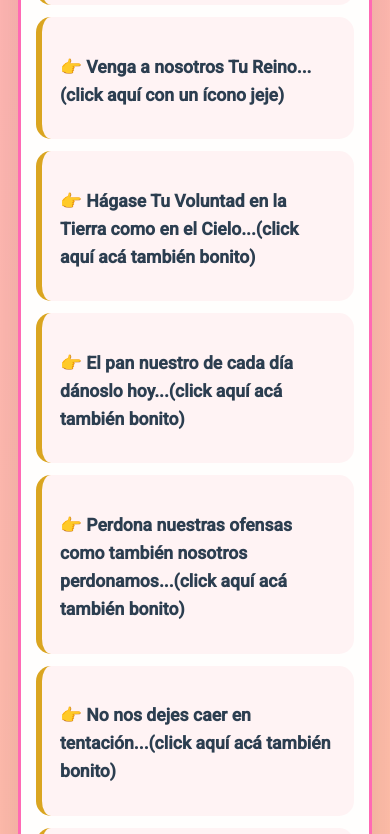
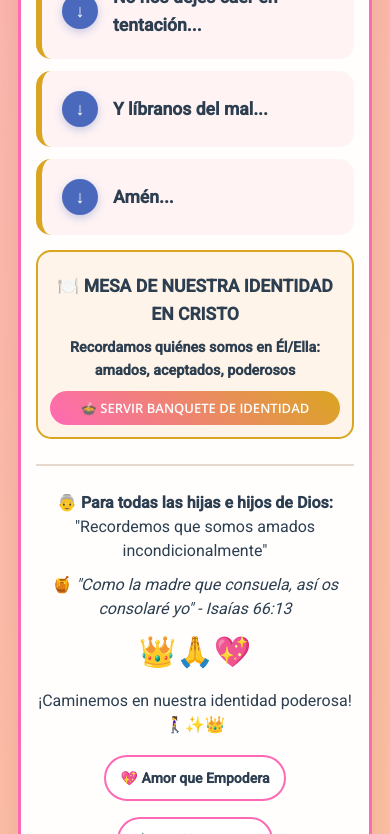
Before and after one commit to astivenr/PadreNuestro, a plain HTML site: page index.html in a window 390 px wide. Shown: the part 1166-2000 px from the top of the page. Drawn offline with nearby package versions, Linux system fonts and the light colour scheme.

Commit message:
Update index.html

```diff
--- a/index.html
+++ b/index.html
@@ -15,7 +15,7 @@
         color: #2c3e50;
         text-align: center;
         padding: 15px;
-        min-height: 100vh;
+        min-height: 50vh;
         scroll-behavior: smooth;
     }
     .container {
@@ -28,30 +28,53 @@
         border: 3px solid #ff69b4;
     }
 
-    /* TÍTULO MÁS COMPACTO */
+    /* ENCABEZADO MÁS COMPACTO */
     .header-compacto {
-        margin-bottom: 25px;
-        padding: 15px;
+        margin-bottom: 20px;
+        padding: 12px;
         background: rgba(255, 182, 193, 0.15);
-        border-radius: 15px;
+        border-radius: 12px;
         border: 2px solid #daa520;
     }
     h1 {
         font-family: 'Open Sans', sans-serif;
         font-weight: 700;
-        font-size: 1.8em; /* REDUCIDO de 2.5em */
+        font-size: 1.5em; /* Más compacto */
         color: #8b4513;
-        margin: 10px 0;
+        margin: 8px 0;
         line-height: 1.2;
     }
     .subtitle {
         font-weight: 600;
-        font-size: 1.1em; /* REDUCIDO de 1.3em */
+        font-size: 0.95em; /* Más compacto */
         color: #daa520;
         font-style: italic;
-        margin: 10px 0;
+        margin: 5px 0;
     }
 
+    /* HORNO MÁS COMPACTO */
+    .cocina-celestial {
+        background: rgba(255,218,185,0.3);
+        padding: 15px;
+        margin: 20px 0;
+        border-radius: 15px;
+        border: 2px solid #daa520;
+    }
+    .horno-divino {
+        animation: bake 3s infinite;
+        font-size: 35px; /* Reducido de 45px */
+        margin: 10px; /* Reducido de 15px */
+    }
+    .cocina-celestial h3 {
+        font-size: 1.1em; /* Reducido */
+        margin: 8px 0; /* Reducido */
+    }
+    .cocina-celestial p {
+        margin: 8px 0; /* Reducido */
+        font-size: 0.9em; /* Reducido */
+    }
+
+    /* ESTILOS ORACIÓN (MANTENIDOS) */
     .oracion-linea {
         background: rgba(255, 182, 193, 0.15);
         margin: 15px 0;
@@ -66,18 +89,47 @@
         background: rgba(255,182,193,0.25);
         transform: translateX(5px);
     }
-    .oracion-linea h3 {
-        font-weight: 600;
-        font-size: 1.3em;
-        color: #2c3e50;
-        margin-bottom: 12px;
+
+    .titulo-contenedor {
+        display: flex;
+        align-items: center;
         cursor: pointer;
         padding: 8px;
         border-radius: 8px;
         transition: background-color 0.3s ease;
     }
-    .oracion-linea h3:hover {
+    .titulo-contenedor:hover {
         background: rgba(218, 165, 32, 0.1);
+    }
+
+    .boton-flecha {
+        width: 36px;
+        height: 36px;
+        background: #4a69bd;
+        border-radius: 50%;
+        display: flex;
+        justify-content: center;
+        align-items: center;
+        color: white;
+        font-size: 18px;
+        margin-right: 15px;
+        flex-shrink: 0;
+        cursor: pointer;
+        transition: all 0.3s ease;
+        border: none;
+        box-shadow: 0 3px 8px rgba(74, 105, 189, 0.3);
+    }
+
+    .boton-flecha:hover {
+        background: #3a59ad;
+        transform: scale(1.1);
+    }
+
+    .oracion-titulo {
+        font-weight: 600;
+        font-size: 1.3em;
+        color: #2c3e50;
+        margin: 0;
     }
 
     .botones-contenedor {
@@ -114,7 +166,7 @@
         display: none;
         background: rgba(255, 250, 205, 0.95);
         padding: 20px;
-        margin: 15px 0 5px 0; /* Menos margen inferior */
+        margin: 15px 0 5px 0;
         border-radius: 15px;
         border: 2px dashed #daa520;
         color: #2c3e50;
@@ -123,13 +175,6 @@
         animation: fadeIn 0.4s ease-in;
     }
 
-    .cocina-celestial {
-        background: rgba(255,218,185,0.3);
-        padding: 20px;
-        margin: 25px 0;
-        border-radius: 20px;
-        border: 3px solid #daa520;
-    }
     .virtud {
         display: inline-block;
         background: rgba(255,255,255,0.9);
@@ -174,33 +219,28 @@
         75% { transform: translateY(-3px) rotate(-3deg); }
         100% { transform: translateY(0) rotate(0deg); }
     }
-    .horno-divino {
-        animation: bake 3s infinite;
-        font-size: 45px;
-        margin: 15px;
-    }
     @keyframes bake {
         0% { transform: scale(1) rotate(0); }
         50% { transform: scale(1.05) rotate(3deg); }
         100% { transform: scale(1) rotate(0); }
     }
     .abuelita-emoji {
-        font-size: 35px;
+        font-size: 30px; /* Reducido de 35px */
         animation: float 4s ease-in-out infinite;
-        margin: 10px 0;
+        margin: 5px 0; /* Reducido de 10px 0 */
     }
     @keyframes float {
         0% { transform: translateY(0px); }
-        50% { transform: translateY(-8px); }
+        50% { transform: translateY(-6px); } /* Reducido de -8px */
         100% { transform: translateY(0px); }
     }
     .footer {
-        margin-top: 30px;
-        padding-top: 20px;
+        margin-top: 25px; /* Reducido de 30px */
+        padding-top: 15px; /* Reducido de 20px */
         border-top: 2px solid rgba(139, 69, 19, 0.2);
     }
     .footer p {
-        margin: 12px 0;
+        margin: 10px 0; /* Reducido de 12px 0 */
         line-height: 1.5;
         font-size: 16px;
     }
@@ -220,14 +260,22 @@
             padding: 20px 15px;
         }
         .header-compacto {
-            padding: 12px;
-            margin-bottom: 20px;
+            padding: 10px;
+            margin-bottom: 15px;
         }
         h1 {
-            font-size: 1.5em; /* Aún más compacto en móviles */
+            font-size: 1.3em;
         }
         .subtitle {
-            font-size: 1em;
+            font-size: 0.85em;
+        }
+        .cocina-celestial {
+            padding: 12px;
+            margin: 15px 0;
+        }
+        .horno-divino {
+            font-size: 30px;
+            margin: 8px;
         }
         .botones-contenedor {
             flex-direction: column;
@@ -238,9 +286,8 @@
             font-size: 13px;
             padding: 8px 12px;
         }
-        .oracion-linea h3 {
+        .oracion-titulo {
             font-size: 1.1em;
-            padding: 6px;
         }
         .oracion-linea {
             padding: 12px;
@@ -260,28 +307,24 @@
 </head>
 <body>
 <div class="container sin-scroll-automatico">
+    <!-- ENCABEZADO MÁS COMPACTO -->
     <div class="header-compacto">
         <div class="abuelita-emoji">👵💖</div>
         <h1>🍪 PADRE-MADRE NUESTRO 🌸</h1>
         <div class="subtitle">"Dios nos hizo poderosos en amor infinito"</div>
     </div>
 
+    <!-- HORNO MÁS COMPACTO -->
     <div class="cocina-celestial">
         <div class="horno-divino">🍞✨</div>
-        <h2>HORNO DEL AMOR DIVINO PRENDIDO</h2>
-        <p><em>Donde nuestra identidad en Cristo se cocina a fuego lento de gracia. este cuadro está muy grande jajaja</em></p>
-        <div>
-            <span class="virtud">💖 Amor que Empodera</span>
-            <span class="virtud">⚖️ Equilibrio Divino</span>
-            <span class="virtud">🎭 Alegría que Sana</span>
-            <span class="virtud">🧠 Mente de Cristo</span>
-        </div>
+        <h3>HORNO DEL AMOR DIVINO PRENDIDO</h3>
+        <p><em>Donde nuestra identidad en Cristo se cocina a fuego lento de gracia.</em></p>
     </div>
 
     <div id="padre-nuestro-abuelita"></div>
 
     <div class="cocina-celestial">
-        <h2>🍽️ MESA DE NUESTRA IDENTIDAD EN CRISTO</h2>
+        <h3>🍽️ MESA DE NUESTRA IDENTIDAD EN CRISTO</h3>
         <p><strong>Recordamos quiénes somos en Él/Ella: amados, aceptados, poderosos</strong></p>
         <button class="boton-revelacion" onclick="servirBanquete()">🍲 SERVIR BANQUETE DE IDENTIDAD</button>
         <div id="banquete-servido" style="display:none;margin-top:15px;">
@@ -297,6 +340,12 @@
         <p>🍯 <em>"Como la madre que consuela, así os consolaré yo" - Isaías 66:13</em></p>
         <div class="abuelita-emoji">👑🙏💖</div>
         <p>¡Caminemos en nuestra identidad poderosa! 🚶‍♀️✨👑</p>
+        <div>
+            <span class="virtud">💖 Amor que Empodera</span>
+            <span class="virtud">⚖️ Equilibrio Divino</span>
+            <span class="virtud">🎭 Alegría que Sana</span>
+            <span class="virtud">🧠 Mente de Cristo</span>
+        </div>
     </div>
 </div>
 
@@ -382,15 +431,15 @@ function obtenerVersiculoAleatorio(linea) {
 
 function generarPadreNuestroInteractivo() {
     const lineas = [
-        { titulo: "Padre-Madre Nuestro que estás en los Cielos...(click aquí)", linea: 1 },
-        { titulo: "Santificado sea Tu Nombre...(click aquí pero bonito)", linea: 2 },
-        { titulo: "Venga a nosotros Tu Reino...(click aquí con un ícono jeje)", linea: 3 },
-        { titulo: "Hágase Tu Voluntad en la Tierra como en el Cielo...(click aquí acá también bonito)", linea: 4 },
-        { titulo: "El pan nuestro de cada día dánoslo hoy...(click aquí acá también bonito)", linea: 5 },
-        { titulo: "Perdona nuestras ofensas como también nosotros perdonamos...(click aquí acá también bonito)", linea: 6 },
-        { titulo: "No nos dejes caer en tentación...(click aquí acá también bonito)", linea: 7 },
-        { titulo: "Y líbranos del mal...(click aquí acá también bonito)", linea: 8 },
-        { titulo: "Amén...(click aquí acá también bonito)", linea: 9 }
+        { titulo: "Padre-Madre Nuestro que estás en los Cielos...", linea: 1 },
+        { titulo: "Santificado sea Tu Nombre...", linea: 2 },
+        { titulo: "Venga a nosotros Tu Reino...", linea: 3 },
+        { titulo: "Hágase Tu Voluntad en la Tierra como en el Cielo...", linea: 4 },
+        { titulo: "El pan nuestro de cada día dánoslo hoy...", linea: 5 },
+        { titulo: "Perdona nuestras ofensas como también nosotros perdonamos...", linea: 6 },
+        { titulo: "No nos dejes caer en tentación...", linea: 7 },
+        { titulo: "Y líbranos del mal...", linea: 8 },
+        { titulo: "Amén...", linea: 9 }
     ];
     const contenedor = document.getElementById('padre-nuestro-abuelita');
     lineas.forEach((item, index) => {
@@ -398,7 +447,10 @@ function generarPadreNuestroInteractivo() {
         const div = document.createElement('div');
         div.className = 'oracion-linea';
         div.innerHTML = `
-            <h3 onclick="mostrarRevelacion(${numero})">👉 ${item.titulo}</h3>
+            <div class="titulo-contenedor" onclick="mostrarRevelacion(${numero})">
+                <button class="boton-flecha">↓</button>
+                <h2 class="oracion-titulo">${item.titulo}</h2>
+            </div>
             <div id="revelacion-${numero}" class="revelacion">
                 <strong>💖 IDENTIDAD EN CRISTO:</strong> Somos hijas e hijos del Amor Eterno.
                 <br><em>"Dios nos ve con ojos de ternura y propósito"</em>
@@ -470,7 +522,7 @@ document.addEventListener('DOMContentLoaded', generarPadreNuestroInteractivo);
 
 // Prevenir comportamientos de scroll no deseados
 document.addEventListener('click', function(e) {
-    if (e.target.matches('.boton-verso, .oracion-linea h3')) {
+    if (e.target.matches('.boton-verso, .titulo-contenedor')) {
         e.preventDefault();
     }
 });
```
